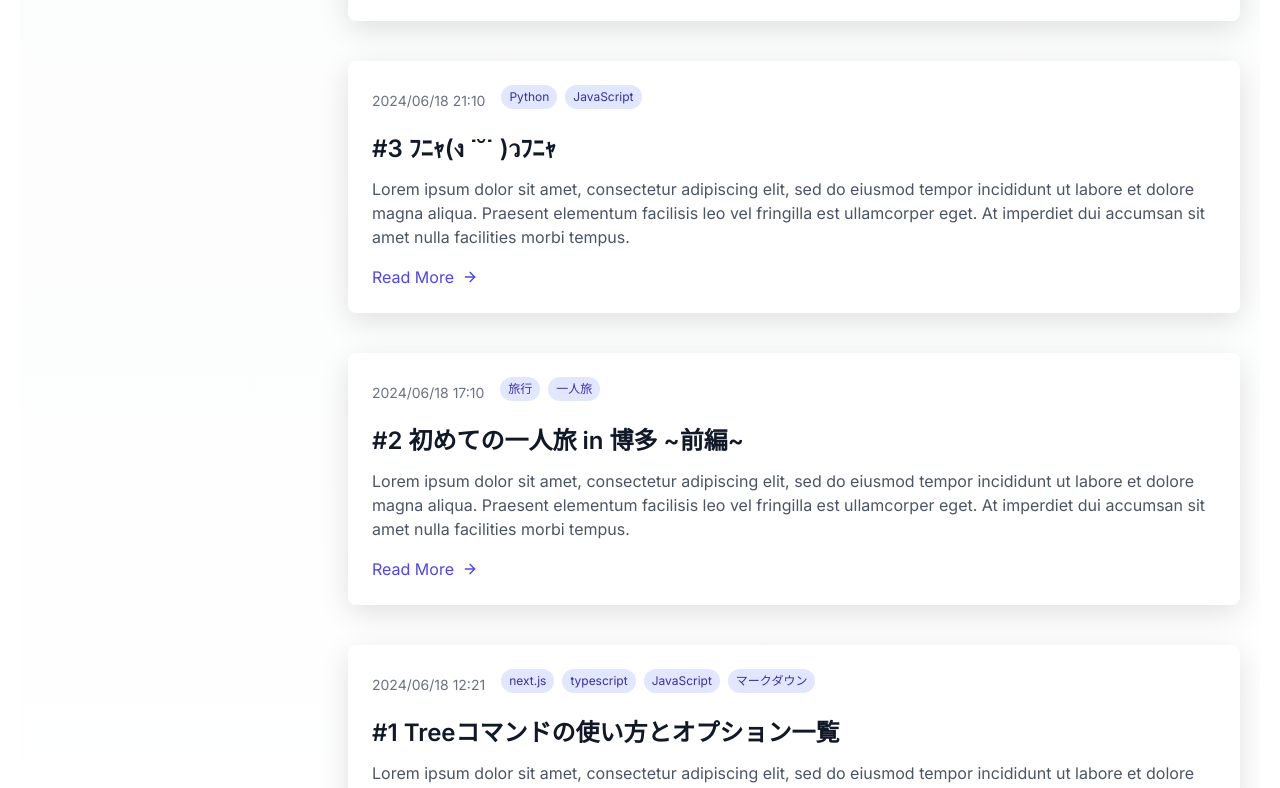
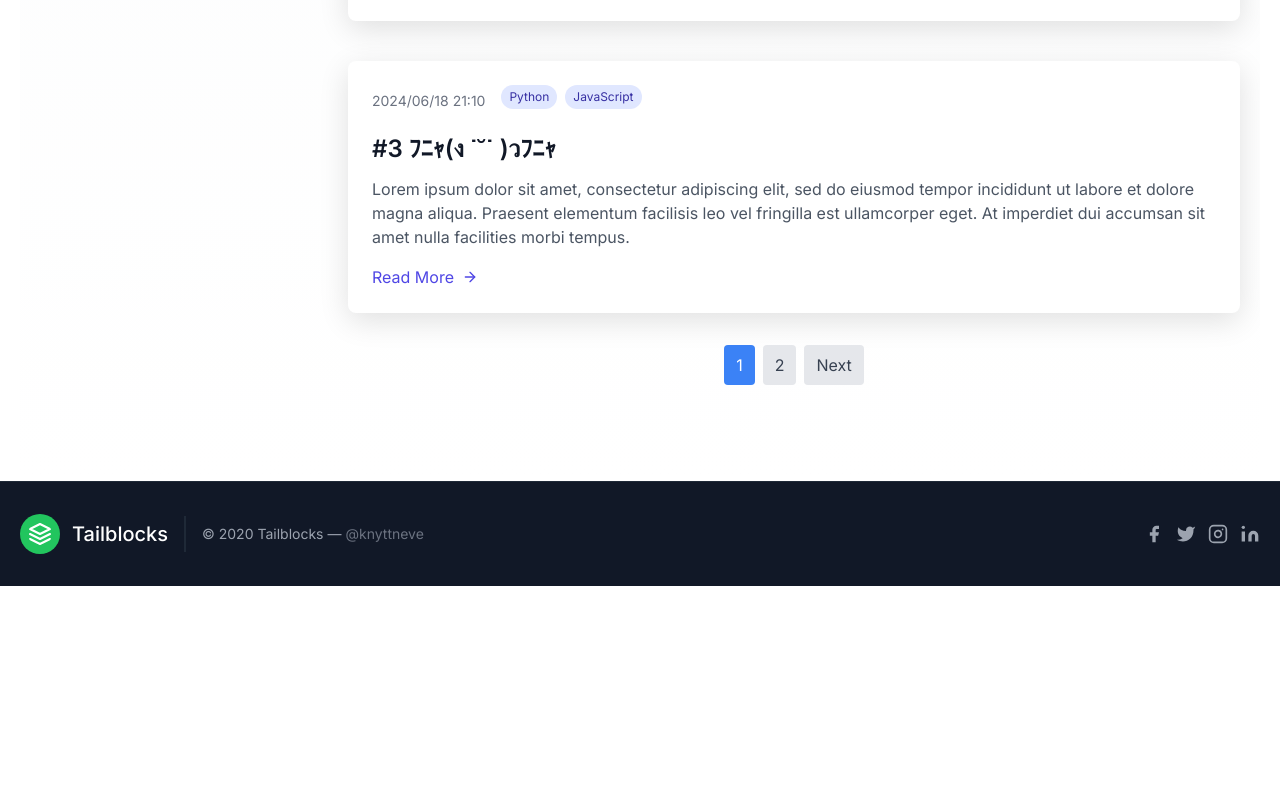
Before and after one commit to supiritasu/NextTech-Journal, a Next.js app: page /posts in a window 1280 px wide. Shown: the part 1235-2023 px from the top of the page. After the commit the page ends 1821 px from the top, so only its background shows below. Built offline with nearby package versions, Linux system fonts and the light colour scheme.

Commit message:
pagination

```diff
--- a/src/app/_components/bloglist.tsx
+++ b/src/app/_components/bloglist.tsx
@@ -9,8 +9,11 @@ type Props = {
   posts: Post[];
 };
 
+const POSTS_PER_PAGE = 5; // 1ページあたりのポスト数を定義
+
 export function BlogList({ posts }: Props) {
   const [selectedTags, setSelectedTags] = useState<string[]>([]);
+  const [currentPage, setCurrentPage] = useState(1);
 
   const handleTagClick = (tag: string) => {
     setSelectedTags(prevSelectedTags =>
@@ -18,23 +21,36 @@ export function BlogList({ posts }: Props) {
         ? prevSelectedTags.filter(t => t !== tag)
         : [...prevSelectedTags, tag]
     );
+    setCurrentPage(1); // タグが変更されたら1ページ目に戻す
   };
 
   const handleClearTags = () => {
     setSelectedTags([]);
+    setCurrentPage(1);
   };
 
   const filteredPosts = selectedTags.length > 0
     ? posts.filter(post => selectedTags.some(tag => post.tags.includes(tag)))
     : posts;
 
+  const totalPages = Math.ceil(filteredPosts.length / POSTS_PER_PAGE);
+
+  const paginatedPosts = filteredPosts.slice(
+    (currentPage - 1) * POSTS_PER_PAGE,
+    currentPage * POSTS_PER_PAGE
+  );
+
   const uniqueTags = Array.from(new Set(posts.flatMap(post => post.tags)));
+
+  const handlePageChange = (page: number) => {
+    setCurrentPage(page);
+  };
 
   return (
     <section className="bg-gradient-to-b from-gray-50 to-white text-gray-800 body-font overflow-hidden">
       <div className="container px-5 py-24 mx-auto">
         <div className="flex flex-wrap -mx-4">
-          <aside className="w-full md:w-1/4 px-4 mb-8 md:mb-0">
+        <aside className="w-full md:w-1/4 px-4 mb-8 md:mb-0">
             <div className="sticky top-24">
               <h2 className="mb-8 text-4xl md:text-5xl font-bold tracking-tighter leading-tight text-gray-900">
                 Explore<br />Stories
@@ -73,11 +89,10 @@ export function BlogList({ posts }: Props) {
                 github="your_github_username"
               />
             </div>
-
-          </aside>
+            </aside>
           <div className="w-full md:w-3/4 px-4">
             <div className="space-y-10">
-              {filteredPosts.map((post) => (
+              {paginatedPosts.map((post) => (
                 <div key={post.slug} className="bg-white p-6 rounded-lg shadow-md hover:shadow-lg transition-shadow duration-300">
                   <div className="flex flex-wrap items-center mb-4">
                     <span className="text-sm text-gray-500 mr-4">{post.date}</span>
@@ -103,6 +118,11 @@ export function BlogList({ posts }: Props) {
                 </div>
               ))}
             </div>
+            <Pagination
+              currentPage={currentPage}
+              totalPages={totalPages}
+              onPageChange={handlePageChange}
+            />
           </div>
         </div>
       </div>
@@ -110,4 +130,58 @@ export function BlogList({ posts }: Props) {
   );
 }
 
+type PaginationProps = {
+  currentPage: number;
+  totalPages: number;
+  onPageChange: (page: number) => void;
+};
+
+const Pagination: React.FC<PaginationProps> = ({ currentPage, totalPages, onPageChange }) => {
+  const pageNumbers = [];
+  for (let i = 1; i <= totalPages; i++) {
+    pageNumbers.push(i);
+  }
+
+  return (
+    <nav className="flex justify-center mt-8">
+      <ul className="flex space-x-2">
+        {currentPage > 1 && (
+          <li>
+            <button
+              onClick={() => onPageChange(currentPage - 1)}
+              className="px-3 py-2 bg-gray-200 text-gray-700 rounded hover:bg-gray-300 transition-colors"
+            >
+              Previous
+            </button>
+          </li>
+        )}
+        {pageNumbers.map((number) => (
+          <li key={number}>
+            <button
+              onClick={() => onPageChange(number)}
+              className={`px-3 py-2 rounded transition-colors ${
+                currentPage === number
+                  ? 'bg-blue-500 text-white'
+                  : 'bg-gray-200 text-gray-700 hover:bg-gray-300'
+              }`}
+            >
+              {number}
+            </button>
+          </li>
+        ))}
+        {currentPage < totalPages && (
+          <li>
+            <button
+              onClick={() => onPageChange(currentPage + 1)}
+              className="px-3 py-2 bg-gray-200 text-gray-700 rounded hover:bg-gray-300 transition-colors"
+            >
+              Next
+            </button>
+          </li>
+        )}
+      </ul>
+    </nav>
+  );
+};
+
 export default BlogList;
```
